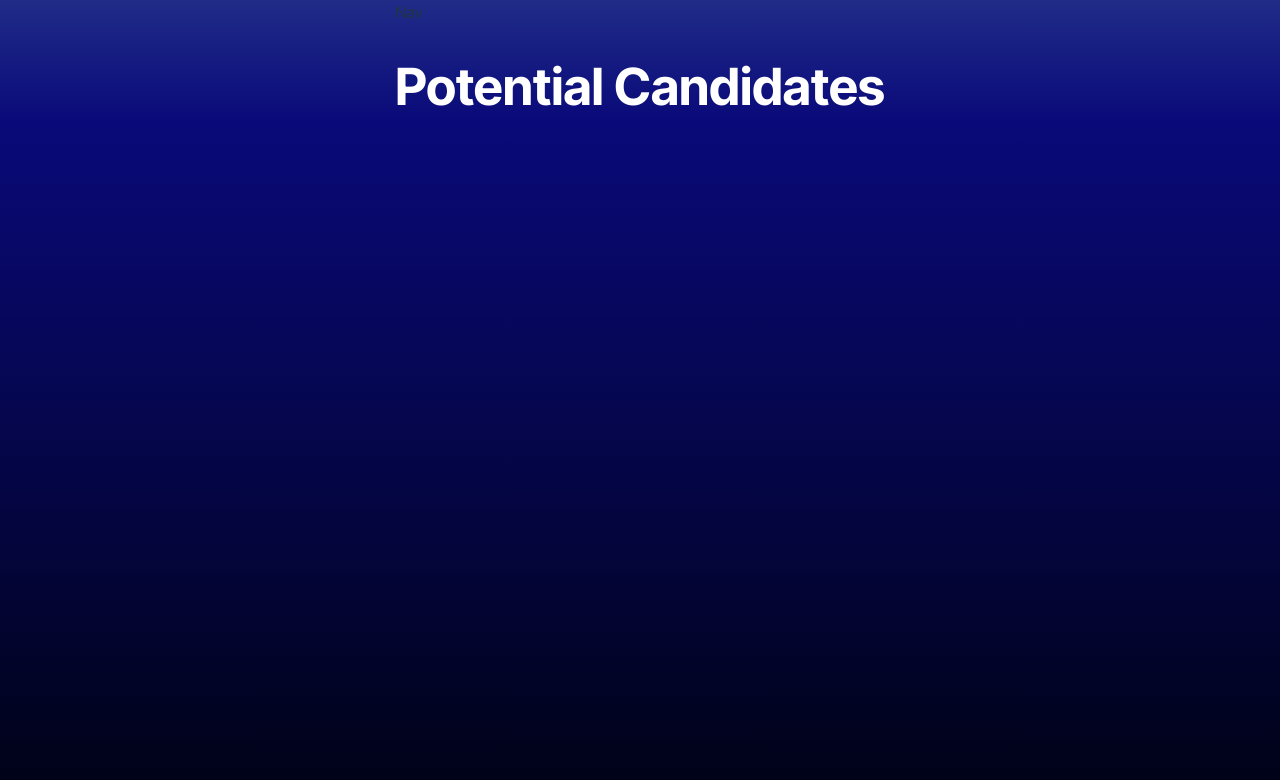
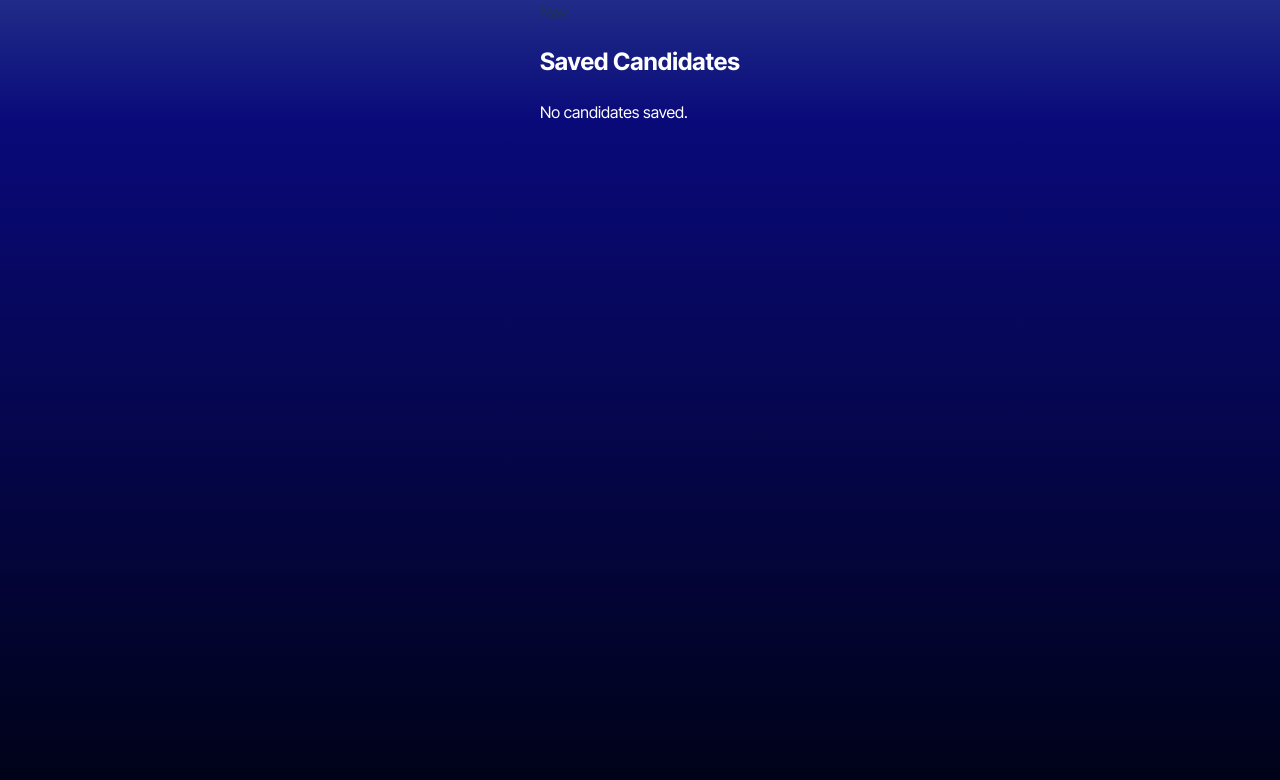
Before and after one commit to Dkobes/Candidate-Search, a React (Vite) app: page /SavedCandidates in a window 1280 px wide. Shown: the top 780 px of the page. Built offline with nearby package versions, Linux system fonts and the light colour scheme.

Commit message:
Worked on saved candidates

```diff
--- a/src/pages/CandidateSearch.tsx
+++ b/src/pages/CandidateSearch.tsx
@@ -2,7 +2,11 @@ import React, { useState, useEffect } from 'react';
 import { searchGithub } from '../api/API';
 import CandidateQuery from '../interfaces/Candidate.interface';
 
-const CandidateSearch: React.FC = () => {
+interface CandidateSearchProps {
+  saveCandidate: (candidate: CandidateQuery) => void;
+}
+
+const CandidateSearch: React.FC<CandidateSearchProps> = () => {
   const [query, setQuery] = useState<string>('');
   const [results, setResults] = useState<CandidateQuery[]>([]);
   const [loading, setLoading] = useState<boolean>(false);
--- a/src/pages/SavedCandidates.tsx
+++ b/src/pages/SavedCandidates.tsx
@@ -1,8 +1,38 @@
-const SavedCandidates = () => {
+import React, { useState, useEffect } from 'react';
+import Candidate from '../interfaces/Candidate.interface';
+
+const SavedCandidates: React.FC = () => {
+  const [candidates, setCandidates] = useState<Candidate[]>([]);
+
+  useEffect(() => {
+      const savedCandidates = localStorage.getItem("candidates");
+      if (savedCandidates) {
+          setCandidates(JSON.parse(savedCandidates));
+      }
+  }, []);
+
   return (
-    <>
-      <h1>Potential Candidates</h1>
-    </>
+      <div>
+          <h2>Saved Candidates</h2>
+          {candidates.length === 0 ? (
+              <p>No candidates saved.</p>
+          ) : (
+              <ul>
+                  {candidates.map((candidate, index) => (
+                      <li key={index}>
+                          <h3>{candidate.username}</h3>
+                          <p>Location: {candidate.location || "Not available"}</p>
+                          <img src={candidate.avatar} alt={candidate.username} />
+                          <p>
+                              <a href={candidate.url} target="_blank" rel="noopener noreferrer">
+                                  View Profile
+                              </a>
+                          </p>
+                      </li>
+                  ))}
+              </ul>
+          )}
+      </div>
   );
 };
 
```
